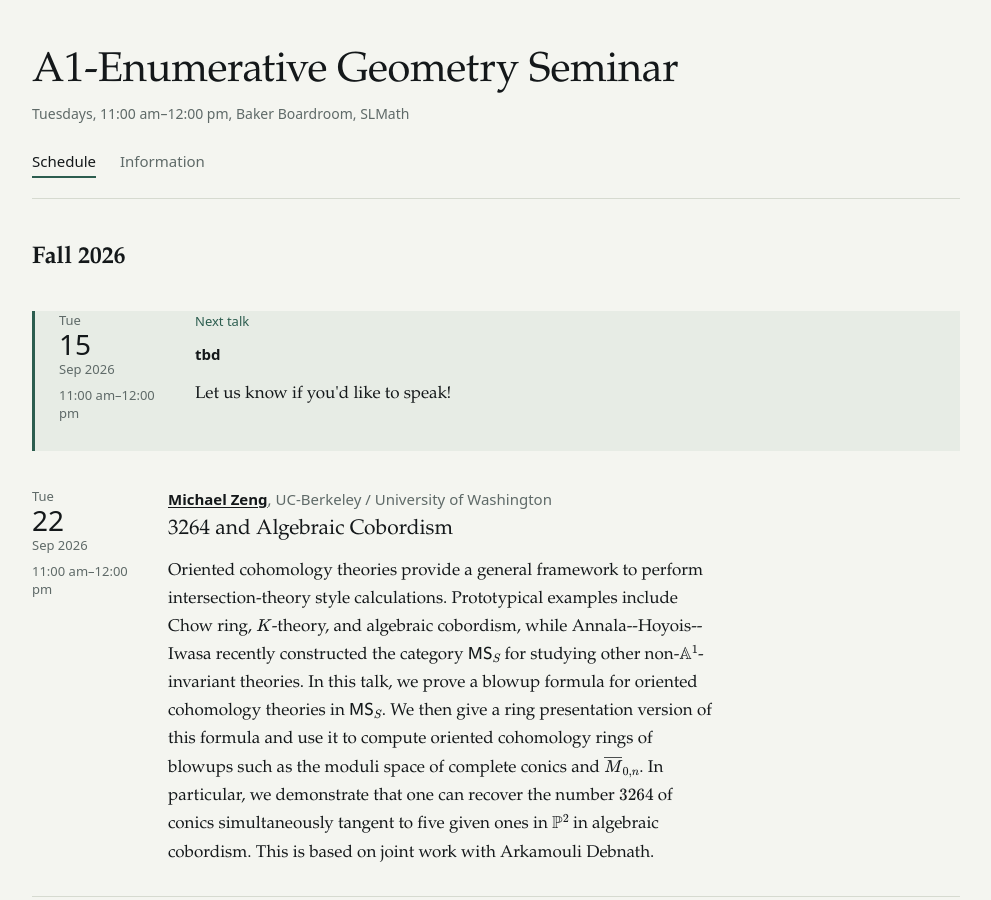
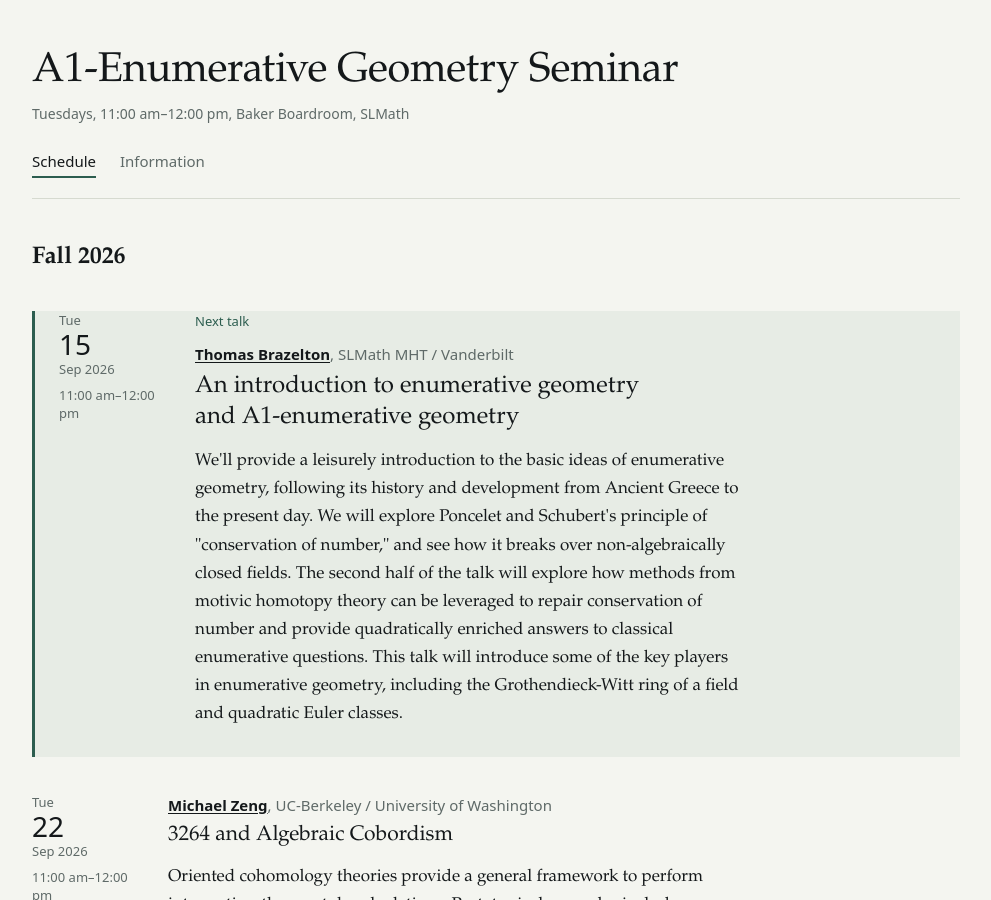
Before and after one commit to tbrazel/26c-a1-seminar, a Jekyll site: the page built from index.html, in a window 1280 px wide and 900 px high. Shown: the whole window, without its empty margins (144-1135 px from the left). Built offline with Jekyll 4.4.1, drawn with Linux system fonts in a browser that asks for light colours.

Commit message:
push talk to next week

```diff
--- a/_data/talks.yml
+++ b/_data/talks.yml
@@ -12,7 +12,7 @@
 # For abstracts, ">" folds each paragraph onto one line and keeps blank lines
 # as paragraph breaks. Keep the indentation as shown.
 
-- date: 2026-09-08
+- date: 2026-09-15
   speaker: "Thomas Brazelton"
   affiliation: "SLMath MHT / Vanderbilt"
   url: "https://tbrazel.github.io/"
@@ -21,13 +21,6 @@
     We'll provide a leisurely introduction to the basic ideas of enumerative geometry, following its history and development from Ancient Greece to the present day. We will explore Poncelet and Schubert's principle of "conservation of number," and see how it breaks over non-algebraically closed fields. The second half of the talk will explore how methods from motivic homotopy theory can be leveraged to repair conservation of number and provide quadratically enriched answers to classical enumerative questions. This talk will introduce some of the key players in enumerative geometry, including the Grothendieck-Witt ring of a field and quadratic Euler classes.
   # links:
   #   notes: "https://example.edu/notes/noether.pdf"
-
-- date: 2026-09-15
-  speaker: "tbd"
-  affiliation: ""
-  title:
-  abstract: >
-    Let us know if you'd like to speak!
 
 
 - date: 2026-09-22
```
